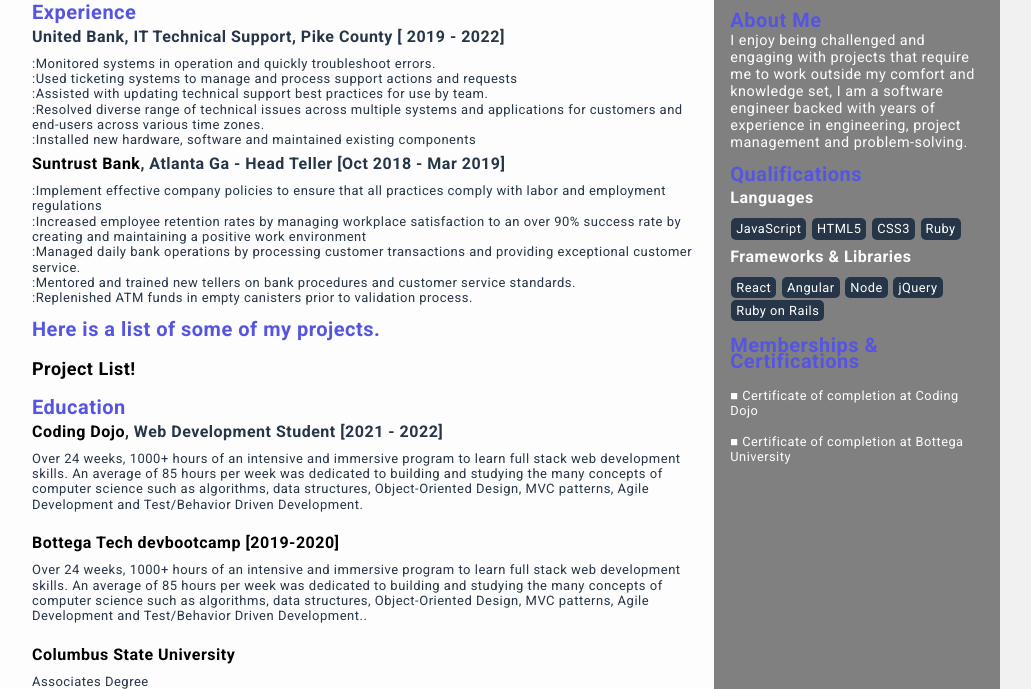
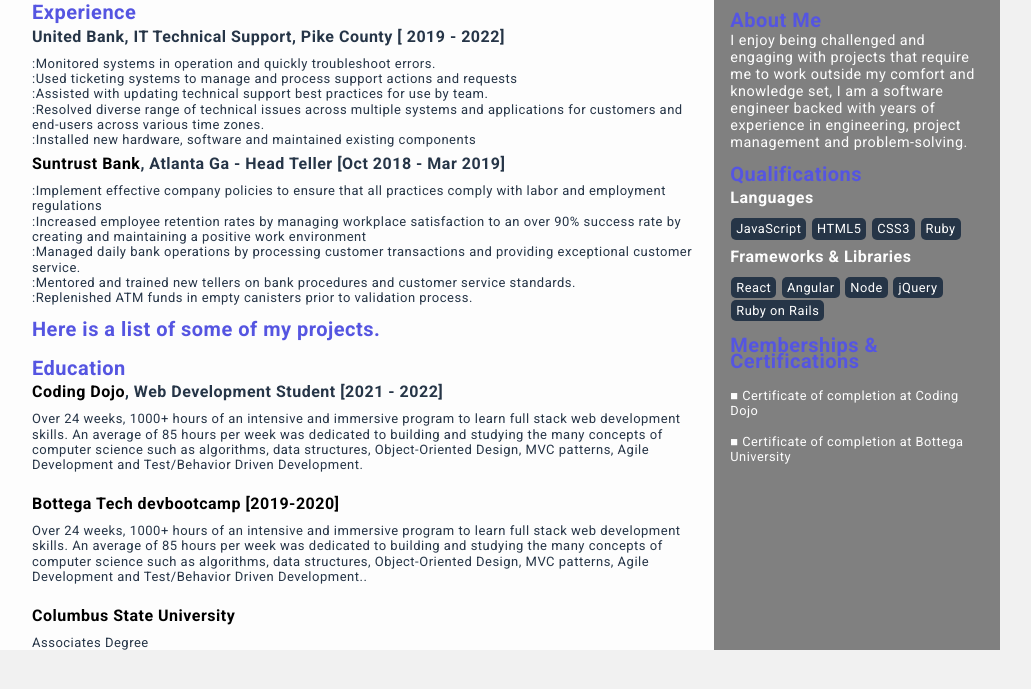
Before and after one commit to Ohjay33/MyDev-Resume, a plain HTML site: page index.html in a window 1280 px wide. Shown: the part 193-882 px from the top of the page, without its empty margins (140-1171 px from the left). After the commit the page ends 843 px from the top, so only its background shows below. Drawn offline with Linux system fonts and the light colour scheme.

Commit message:
commit5/30

```diff
--- a/index.html
+++ b/index.html
@@ -73,7 +73,7 @@
                 <h4 class="article-title">Here is a list of some of my projects.</h4>
                 <div class="list">
                     <h4 class="list-title">
-                        <a href="https://ohjay33.github.io/theList/">Project List!</a>
+                        <a href="https://ohjay33.github.io/theList/"></a>
                     </h4>
 
                 </div>
```
